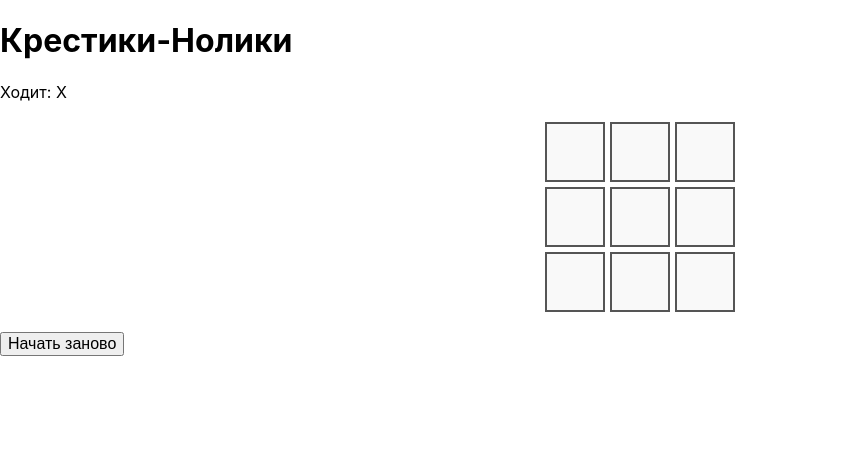
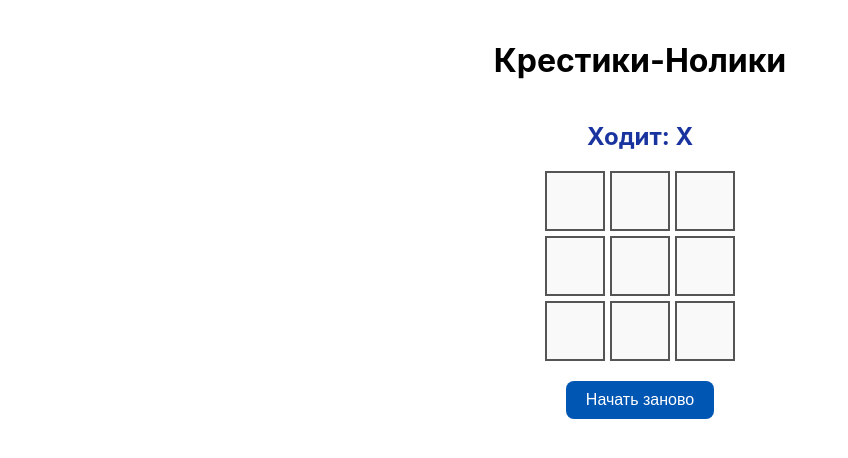
Before and after one commit to au-nas/-ompositionOfComponents.Task1, a React (Vite) app: page / in a window 1280 px wide. Shown: the top 458 px of the page, without its empty margins (0-848 px from the left). Built offline with nearby package versions, Linux system fonts and the light colour scheme.

Commit message:
feat: сделала стили

```diff
--- a/src/components/GameLayout.jsx
+++ b/src/components/GameLayout.jsx
@@ -1,8 +1,8 @@
-
+import styles from '../styles/GameLayout.module.css'
 export const GameLayout = ({children}) => {
 	return (
 	<>
-		<h1>Крестики-Нолики</h1>
+		<h1 className={styles.title}>Крестики-Нолики</h1>
 		{children}
 	</>
 	);
--- a/src/components/InformationLayout.jsx
+++ b/src/components/InformationLayout.jsx
@@ -1,4 +1,5 @@
 import { Information } from './Information';
+import styles from '../styles/InformationLayout.module.css';
 
 export const InformationLayout = ({ currentPlayer, isGameEnded, isDraw }) => {
 	let infoMessage = '';
@@ -11,5 +12,5 @@ export const InformationLayout = ({ currentPlayer, isGameEnded, isDraw }) => {
 		infoMessage = `Ходит: ${currentPlayer}`;
 	}
 
-	return <div>{infoMessage}</div>
+	return <div className={styles.info}>{infoMessage}</div>
 };
--- a/src/styles/Game.module.css
+++ b/src/styles/Game.module.css
@@ -8,6 +8,19 @@
 }
 
 .restartButton {
-	margin-top: 20px;
+	display: block;
+	margin: 20px auto 0;
 	font-size: 16px;
+	padding: 10px 20px;
+	background-color: #0056b3;
+	color: white;
+	border: none;
+	border-radius: 8px;
+	cursor: pointer;
+	transition: background-color 0.3s ease;
+
 }
+
+.restartButton:hover {
+  background-color: rgb(255, 80, 162); /* отличается от обычного */
+}
--- /dev/null
+++ b/src/styles/GameLayout.module.css
@@ -0,0 +1,4 @@
+.title {
+	text-align: center;
+	padding: 20px 0;
+}
--- /dev/null
+++ b/src/styles/InformationLayout.module.css
@@ -0,0 +1,7 @@
+.info {
+	margin-top: 20px;
+	font-size: 24px;
+	text-align: center;
+	font-weight: bold;
+	color: #19349e;
+}
```
